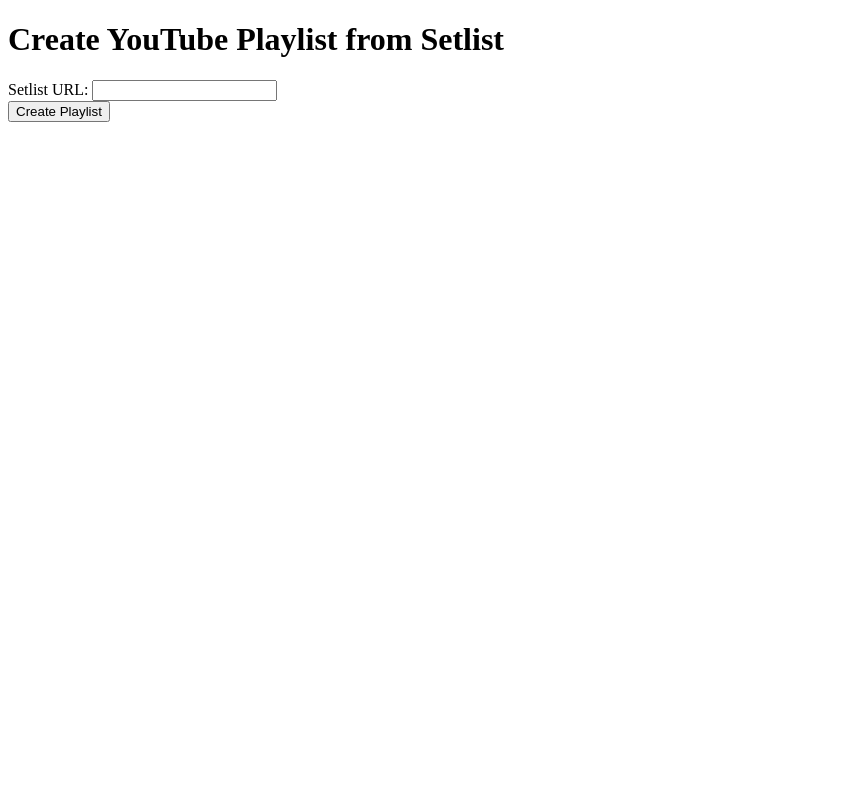
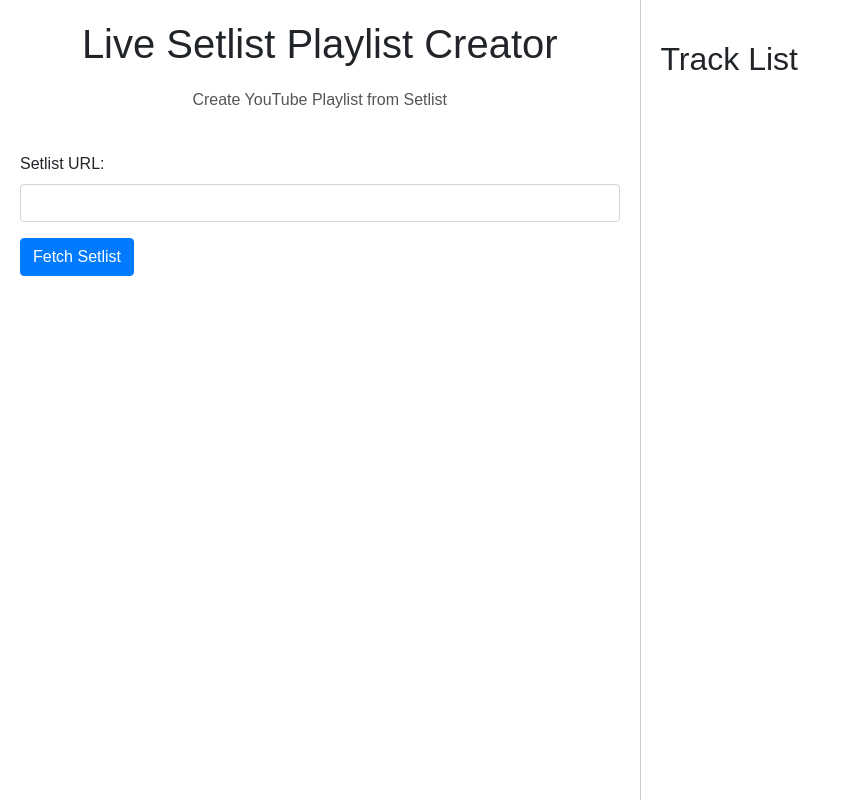
Before and after one commit to dleon86/LivePlaylistCreator, a Flask app: page / in a window 1280 px wide. Shown: the whole page, without its empty margins (0-853 px from the left). Run offline with Flask 3, Linux system fonts and the light colour scheme; the visitor is signed in with stand-in values (Sample User, id 1); some libraries are stand-ins or nearby versions.

Commit message:
Improved UI and included the ability to include the encore tracks

```diff
--- a/app.py
+++ b/app.py
@@ -1,4 +1,4 @@
-from flask import Flask, session, redirect, url_for, request, render_template
+from flask import Flask, session, redirect, url_for, request, render_template, jsonify
 from setlist_api import get_setlist_by_id
 from youtube_api import get_authenticated_service, oauth2callback, search_youtube, create_youtube_playlist
 import logging
@@ -16,6 +16,14 @@
         return get_authenticated_service()
     return render_template('index.html')
 
+@app.route('/fetch_setlist')
+def fetch_setlist():
+    setlist_id = request.args.get('setlist_id')
+    setlist = get_setlist_by_id(setlist_id)
+    if not setlist:
+        return jsonify({"error": "Setlist not found"})
+    return jsonify({"setlist": setlist})
+
 @app.route('/submit_setlist', methods=['POST'])
 def submit_setlist():
     setlist_url = request.form['setlist_url']
@@ -32,16 +40,17 @@
         return "Setlist not found"
 
     video_ids = []
-    for song in setlist['sets']['set'][0]['song']:
-        video_id = search_youtube(song['name'], setlist['artist']['name'])
-        if video_id:
-            video_ids.append(video_id)
+    for set in setlist['sets']['set']:
+        for song in set['song']:
+            video_id = search_youtube(song['name'], setlist['artist']['name'])
+            if video_id:
+                video_ids.append(video_id)
 
     # Extract artist, date, city, and state for the playlist title
     artist_name = setlist['artist']['name']
     event_date = setlist['eventDate']
     city = setlist['venue']['city']['name']
-    state = setlist['venue']['city']['state']
+    state = setlist['venue']['city']['stateCode']
 
     playlist_name = f"{artist_name} {event_date} Setlist - {city}, {state}"
     logging.debug(f"Creating YouTube playlist with name: {playlist_name}")
@@ -49,7 +58,7 @@
     playlist_id = create_youtube_playlist(playlist_name, video_ids)
     logging.debug(f"YouTube playlist created with ID: {playlist_id}")
 
-    return redirect(f"https://www.youtube.com/playlist?list={playlist_id}")
+    return jsonify({"playlist_url": f"https://www.youtube.com/playlist?list={playlist_id}"})
 
 @app.route('/oauth2callback', methods=['GET'])
 def oauth2callback_route():
--- a/templates/index.html
+++ b/templates/index.html
@@ -3,18 +3,117 @@
 <head>
   <meta charset="utf-8">
   <meta name="viewport" content="width=device-width, initial-scale=1, shrink-to-fit=no">
-    <title>Setlist Playlist Creator</title>
+  <title>Live Setlist Playlist Creator</title>
+  <link rel="stylesheet" href="https://stackpath.bootstrapcdn.com/bootstrap/4.5.2/css/bootstrap.min.css">
+  <style>
+    body {
+      display: flex;
+      height: 100vh;
+      margin: 0;
+      font-family: Arial, sans-serif;
+    }
+    .left, .right {
+      flex: 1;
+      padding: 20px;
+      box-sizing: border-box;
+    }
+    .left {
+      border-right: 1px solid #ccc;
+    }
+    .title {
+      text-align: center;
+      margin-bottom: 20px;
+    }
+    .subheader {
+      text-align: center;
+      margin-bottom: 40px;
+      color: #555;
+    }
+    .setlist-details {
+      margin-bottom: 20px;
+    }
+    .track-list {
+      max-height: 60vh;
+      overflow-y: auto;
+    }
+  </style>
 </head>
 <body>
-    <div class="container">
-      <h1>Create YouTube Playlist from Setlist</h1>
-      <form action="{{ url_for('submit_setlist') }}" method="post">
-        <div>
+  <div class="left">
+    <h1 class="title">Live Setlist Playlist Creator</h1>
+    <p class="subheader">Create YouTube Playlist from Setlist</p>
+    <form id="setlistForm">
+      <div class="form-group">
         <label for="setlist_url">Setlist URL:</label>
-          <input type="text" id="setlist_url" name="setlist_url" required>
+        <input type="text" id="setlist_url" name="setlist_url" class="form-control" required>
       </div>
-        <button type="submit">Create Playlist</button>
+      <button type="submit" class="btn btn-primary">Fetch Setlist</button>
     </form>
   </div>
+  <div class="right">
+    <div id="setlistDetails" class="setlist-details"></div>
+    <h2>Track List</h2>
+    <div id="tracks" class="track-list"></div>
+    <button id="confirmPlaylist" class="btn btn-success" style="display: none;">Confirm Playlist</button>
+  </div>
+
+  <script>
+    document.getElementById('setlistForm').addEventListener('submit', function(event) {
+      event.preventDefault();
+      const setlistUrl = document.getElementById('setlist_url').value;
+      const setlistId = setlistUrl.split('-').slice(-1)[0].replace('.html', '');
+
+      fetch(`/fetch_setlist?setlist_id=${setlistId}`)
+        .then(response => response.json())
+        .then(data => {
+          const setlistDetailsDiv = document.getElementById('setlistDetails');
+          const tracksDiv = document.getElementById('tracks');
+          setlistDetailsDiv.innerHTML = '';
+          tracksDiv.innerHTML = '';
+
+          if (data.error) {
+            tracksDiv.innerHTML = `<p>Error: ${data.error}</p>`;
+            return;
+          }
+
+          const setlist = data.setlist;
+          const artistName = setlist.artist.name;
+          const eventDate = setlist.eventDate;
+          const venueName = setlist.venue.name;
+          const city = setlist.venue.city.name;
+          const state = setlist.venue.city.state;
+
+          setlistDetailsDiv.innerHTML = `
+            <h3>${artistName}</h3>
+            <p><strong>Date:</strong> ${eventDate}</p>
+            <p><strong>Venue:</strong> ${venueName}</p>
+            <p><strong>Location:</strong> ${city}, ${state}</p>
+          `;
+
+          setlist.sets.set.forEach(set => {
+            set.song.forEach(song => {
+              const songElement = document.createElement('p');
+              songElement.textContent = song.name;
+              tracksDiv.appendChild(songElement);
+            });
+          });
+
+          document.getElementById('confirmPlaylist').style.display = 'block';
+          document.getElementById('confirmPlaylist').onclick = function() {
+            fetch(`/create_playlist?setlist_id=${setlistId}`)
+              .then(response => response.json())
+              .then(data => {
+                if (data.playlist_url) {
+                  window.open(data.playlist_url, '_blank');
+                }
+              });
+          };
+        })
+        .catch(error => {
+          const tracksDiv = document.getElementById('tracks');
+          tracksDiv.innerHTML = `<p>Error fetching setlist: ${error.message}</p>`;
+        });
+    });
+  </script>
 </body>
 </html>
```
Lines whose indentation alone changed are shown as unchanged.
